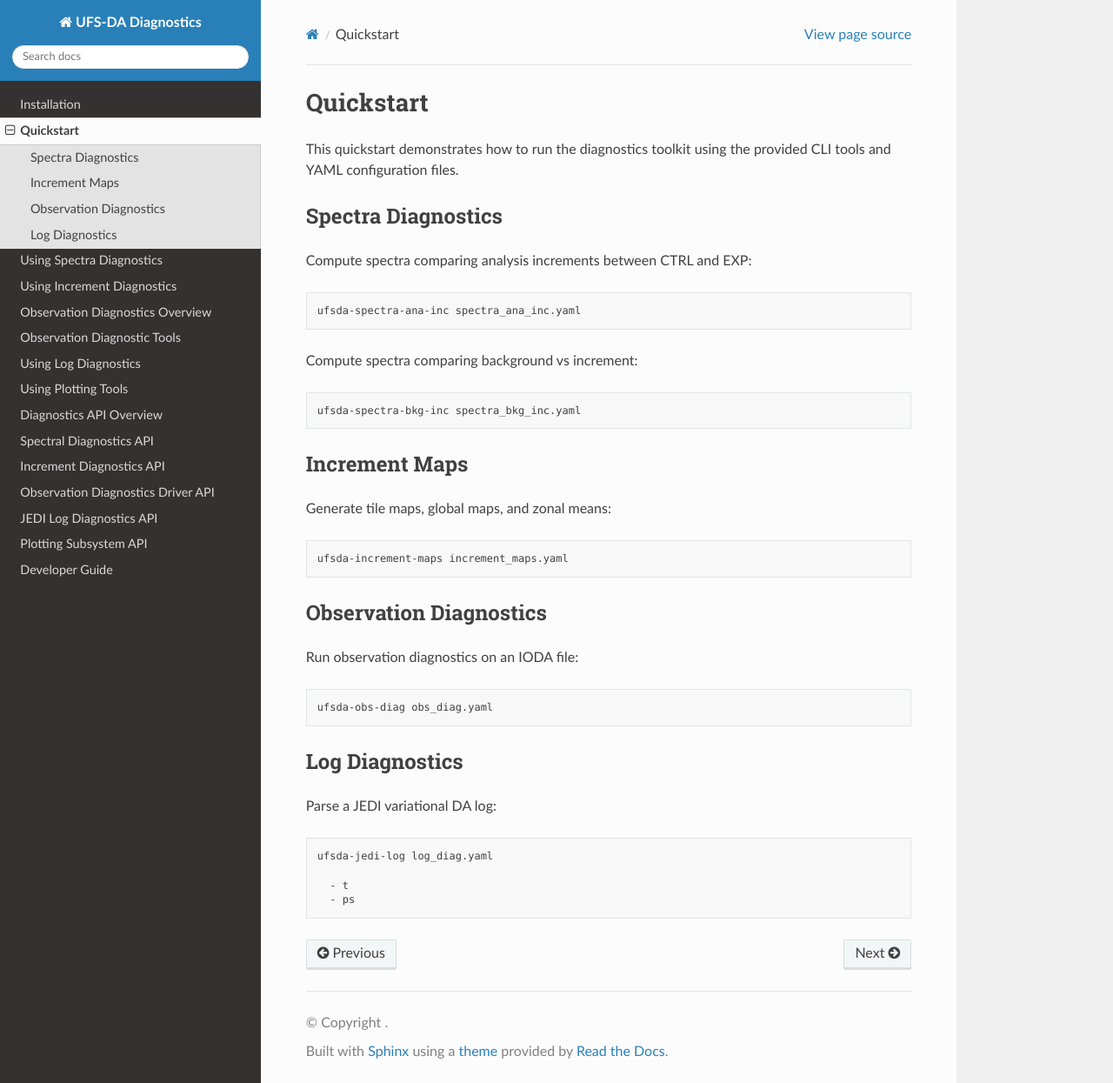
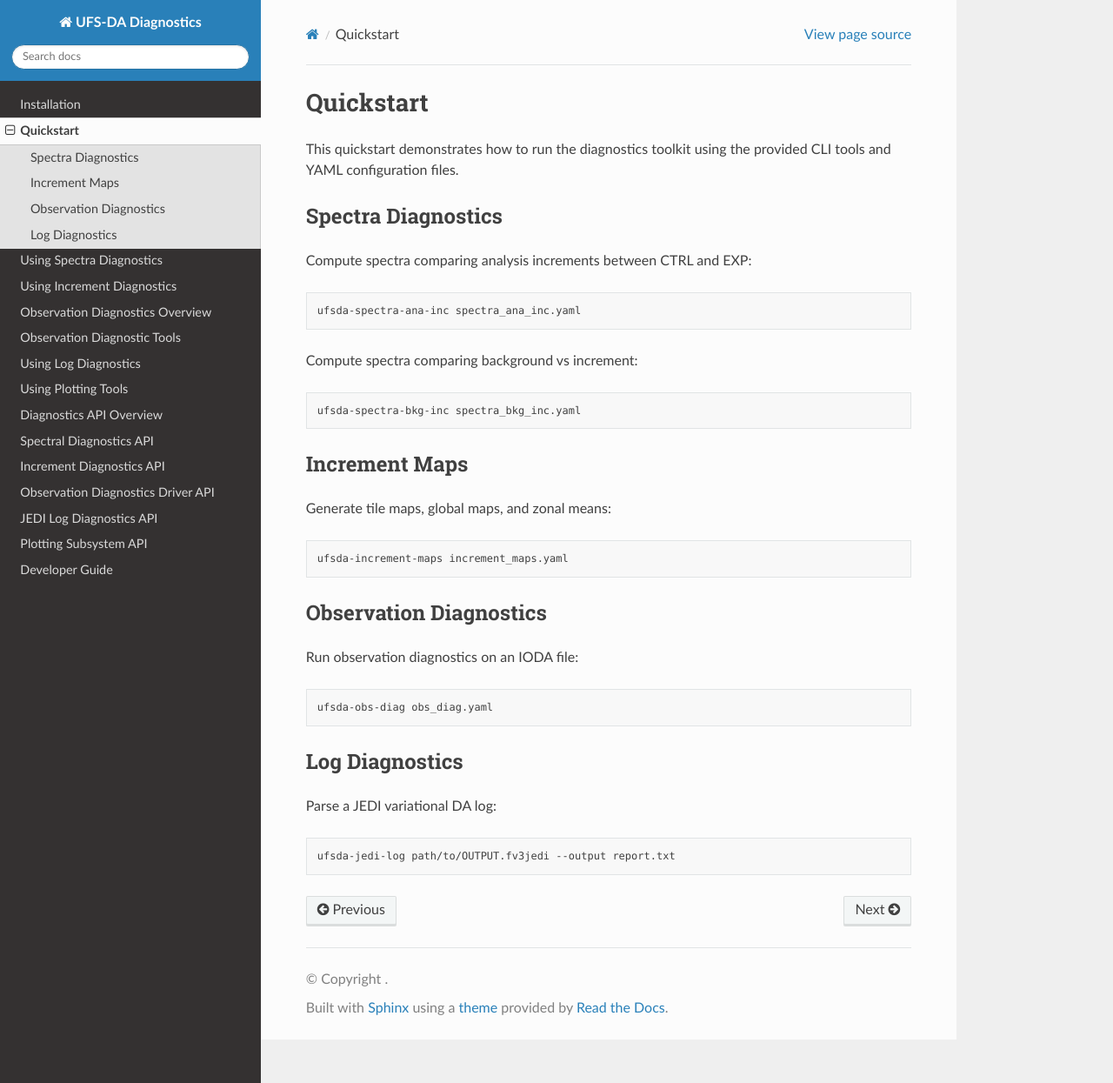
Before and after one commit to jkbk2004/ufs_da_diagnostics, a Sphinx documentation site: the page built from docs/quickstart.rst, in a window 1280 px wide and 1245 px high. Shown: the whole window at 87% size. Built offline with Sphinx 7.4.7 and the Read the Docs theme 3.1.0, drawn with Linux system fonts in a browser that asks for light colours.

Commit message:
Update quickstart.rst

```diff
--- a/docs/quickstart.rst
+++ b/docs/quickstart.rst
@@ -47,7 +47,4 @@ Parse a JEDI variational DA log:
 
 .. code-block:: bash
 
-    ufsda-jedi-log log_diag.yaml
-
-      - t
-      - ps
+    ufsda-jedi-log path/to/OUTPUT.fv3jedi --output report.txt
```
